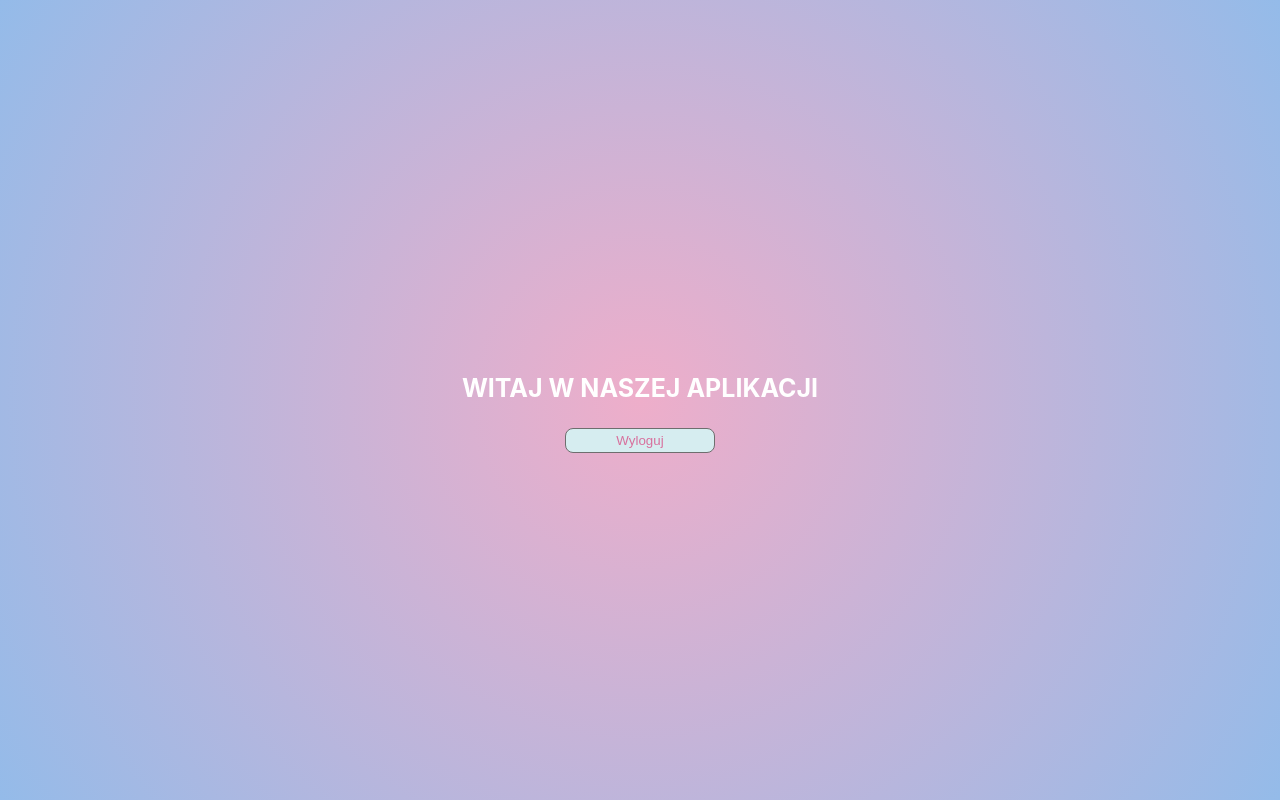
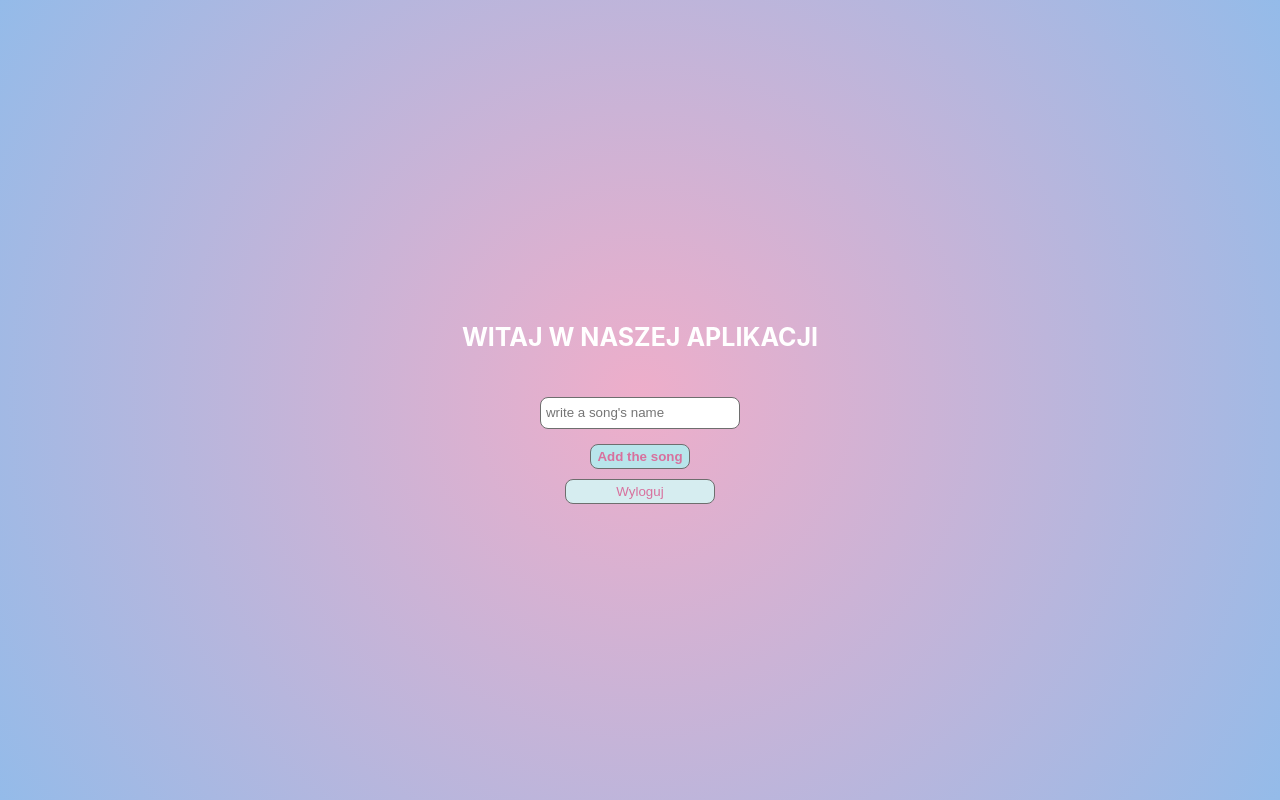
Before and after one commit to infoshareacademy/jfddr7-student-dordawi, a React (Create React App) app in the folder homework_4/my-app/: page /home in a window 1280 px wide. Built offline with nearby package versions, Linux system fonts and the light colour scheme.

Commit message:
half of 5ex done
Co-authored-by: tom-stenka <tom.stenka@gmail.com>

```diff
--- a/homework_4/my-app/package.json
+++ b/homework_4/my-app/package.json
@@ -41,5 +41,8 @@
       "last 1 firefox version",
       "last 1 safari version"
     ]
+  },
+  "devDependencies": {
+    "@types/uuid": "^8.3.4"
   }
 }
--- a/homework_4/my-app/src/ContextProvider.tsx
+++ b/homework_4/my-app/src/ContextProvider.tsx
@@ -3,6 +3,8 @@ import { createContext, FC, ReactElement, useState } from "react";
 interface ContextState {
   username: string;
   setUsername: (username: string) => void;
+  songs: string[];
+  setSongs: (songs: string[]) => void;
 }
 
 interface ContextProviderProps {
@@ -14,9 +16,10 @@ export const Context = createContext(defaultContextValue);
 
 export const ContextProvider: FC<ContextProviderProps> = ({ children }) => {
   const [username, setUsername] = useState("");
+  const [songs, setSongs] = useState<string[]>([]);
 
   return (
-    <Context.Provider value={{ username, setUsername }}>
+    <Context.Provider value={{ username, setUsername, songs, setSongs }}>
       {children}
     </Context.Provider>
   );
--- a/homework_4/my-app/src/components/Home/Home.tsx
+++ b/homework_4/my-app/src/components/Home/Home.tsx
@@ -5,6 +5,7 @@ import styles from "./Home.module.css";
 
 import { signOut } from "firebase/auth";
 import { auth } from "./../../firebase-config";
+import { SongList } from "../SongsList/SongsList";
 
 export const Home: FC = () => {
   const navigate = useNavigate();
@@ -21,7 +22,7 @@ export const Home: FC = () => {
   return (
     <div className={styles.container}>
       <p className={styles.header}>Witaj w naszej aplikacji {username}</p>
-
+      <SongList />
       <button className={styles.logoutBtn} type="button" onClick={onLogout}>
         Wyloguj
       </button>
--- a/homework_4/my-app/src/components/SignUp/SignUp.tsx
+++ b/homework_4/my-app/src/components/SignUp/SignUp.tsx
@@ -8,10 +8,10 @@ import {
   signInWithEmailAndPassword,
 } from "firebase/auth";
 
-interface RegisterProps {
-  registerEmail: string;
-  registerPassword: string;
-}
+// interface RegisterProps {
+//   registerEmail: string;
+//   registerPassword: string;
+// }
 
 export const SignUp = () => {
   const [registerEmail, setRegisterEmail] = useState("");
@@ -26,7 +26,7 @@ export const SignUp = () => {
 
     await signInWithEmailAndPassword(auth, registerEmail, registerPassword);
 
-    const user = { registerEmail, registerPassword };
+    // const user = { registerEmail, registerPassword };
     setUsername(registerEmail);
     navigate("/signin");
   };
--- /dev/null
+++ b/homework_4/my-app/src/components/SongsList/SongsList.module.css
@@ -0,0 +1,39 @@
+section {
+  display: flex;
+  flex-direction: column;
+  align-items: center;
+  justify-content: center;
+  margin-top: 10px;
+  margin-bottom: 10px;
+  gap: 5px;
+}
+input {
+  width: 90%;
+  border-radius: 8px;
+  border: 0.5px rgb(110, 110, 110) solid;
+  outline: none;
+  height: 20px;
+  margin: 10px;
+  padding: 5px;
+}
+.addSongBtn {
+  height: 25px;
+  font-weight: bolder;
+  border: 0.5px rgb(110, 110, 110) solid;
+  border-radius: 8px;
+  background-color: #b8e5eb;
+  color: rgb(216, 112, 157);
+}
+
+.list {
+  display: flex;
+  flex-direction: column;
+  align-items: center;
+  justify-content: center;
+}
+.song {
+  font-size: 15px;
+  font-weight: bold;
+  text-transform: uppercase;
+  color: white;
+}
--- /dev/null
+++ b/homework_4/my-app/src/components/SongsList/SongsList.tsx
@@ -0,0 +1,61 @@
+import styles from "./SongsList.module.css";
+import { doc, setDoc } from "firebase/firestore";
+import { v4 as uuid } from "uuid";
+import { Context } from "../../ContextProvider";
+import { db } from "./../../firebase-config";
+import { useContext, useRef, useState } from "react";
+
+export const SongList = () => {
+  const { songs, setSongs, username } = useContext(Context);
+  const [currentSong, setCurrentSong] = useState("");
+  const inputRef = useRef<HTMLInputElement | null>(null);
+
+  const addSong = async (): Promise<void> => {
+    try {
+      const songId = uuid();
+      await setDoc(doc(db, "songs", songId), {
+        name: currentSong,
+        userEmail: username,
+      });
+
+      const updatedSongs = [...songs, currentSong];
+      setSongs(updatedSongs);
+      if (inputRef.current) {
+        inputRef.current.value = "";
+      }
+      setCurrentSong("");
+    } catch (error) {
+      console.log(error);
+    }
+  };
+
+  return (
+    <div className={styles.container}>
+      <div className={styles.addProductContainer}>
+        <section>
+          <input
+            ref={inputRef}
+            type="text"
+            name="Song"
+            placeholder="write a song's name"
+            onChange={(event) => setCurrentSong(event.target.value)}
+          />
+          <button className={styles.addSongBtn} type="button" onClick={addSong}>
+            Add the song
+          </button>
+        </section>
+        <div className={styles.list}>
+          {songs.map((song, index) => (
+            <p className={styles.song} key={index}>
+              {song}
+            </p>
+          ))}
+        </div>
+      </div>
+    </div>
+  );
+};
+
+/*match /{document=**} {
+    allow read, write: if request.auth != null;
+} */
```
Also changed, not shown: 1 other file (tests, documents, lock files or other folders).
